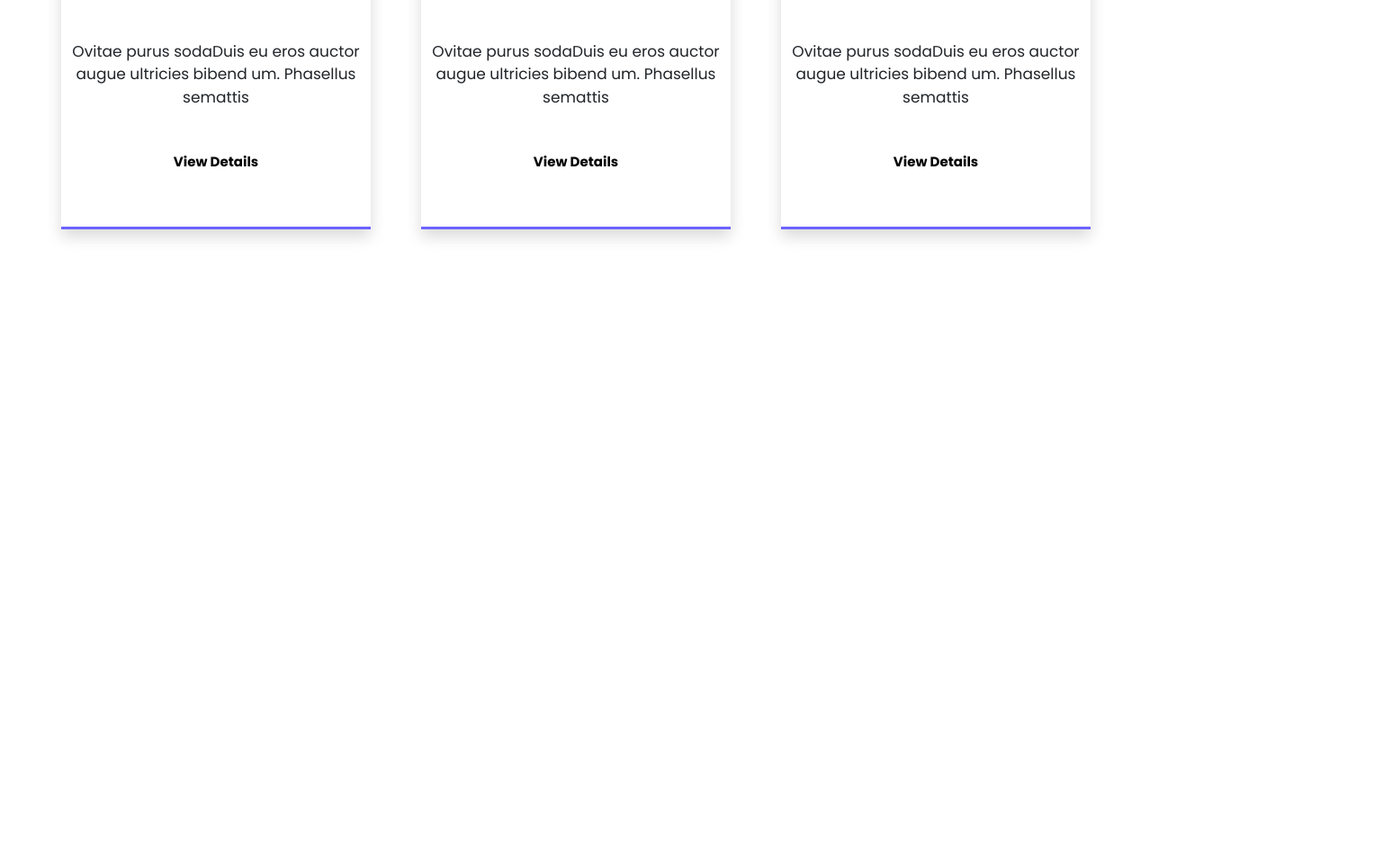
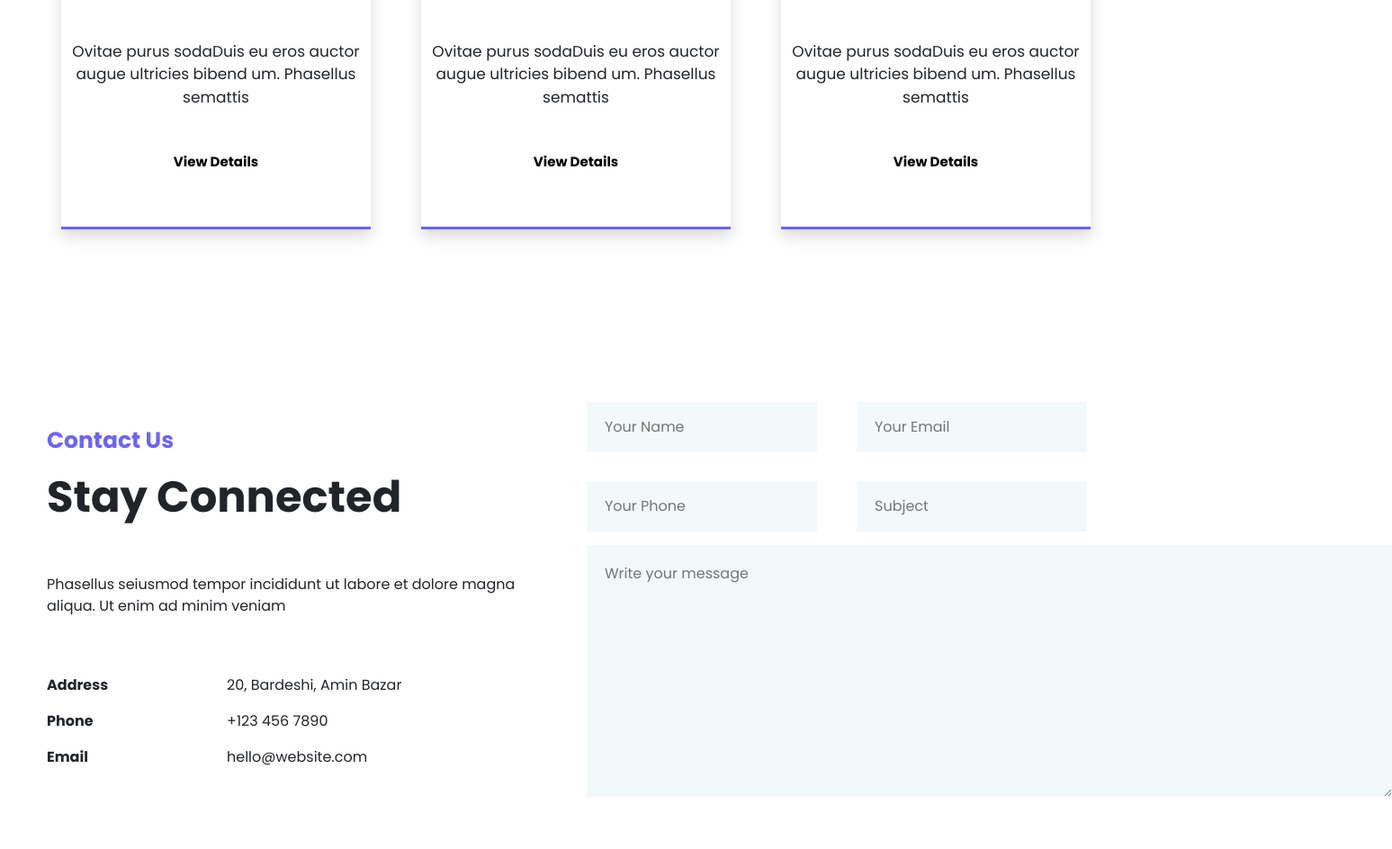
Before and after one commit to khalilhasan23/online-courses-landing-page, a plain HTML site: page index.html in a window 1280 px wide. Shown: the part 4414-5358 px from the top of the page at 90% size, 1547 px wide, since content can reach past the window. Before the commit the page ends 4709 px from the top, so only its background shows below. Drawn offline with nearby package versions, Linux system fonts and the light colour scheme.

Commit message:
input sc

```diff
--- a/css/style.css
+++ b/css/style.css
@@ -184,3 +184,19 @@ body{
     margin-top: -10px;
     box-shadow: 0px 3px 30px 3px rgb(7 7 7 / 7%);
 }
+
+.inpu{
+    background-color: #F3F9FB;
+    border: none;
+    margin-top: 32px;
+    height: 56px;
+    width: 256px;
+    padding: 20px;
+}
+
+.textarea{
+    background-color: #F3F9FB;
+    border: none;
+    padding: 20px;
+    margin-top: 15px;
+}
--- a/index.html
+++ b/index.html
@@ -284,7 +284,7 @@
 
 
         <div class="container my-4">
-            <div class="row ">
+            <div class="row pb-5">
                 <div class="col-lg-4 ">
                     <div class="shadow card-h">
                         <p class="card-p my-5">Accounting App</p>
@@ -314,6 +314,61 @@
             </div>
         </div>
 
+        <div class="container my-5">
+            <div class="row py-5">
+                <div class="col-lg-6">
+                    <p class="about">Contact Us</p>
+                    <h1 class="about-head">Stay Connected</h1>
+                    <p class="py-5">Phasellus seiusmod tempor incididunt ut labore et dolore magna aliqua. Ut enim ad minim veniam</p>
+                    <div class="row">
+                        <div class="col-lg-4">
+                            <p style="font-weight: 700;">Address</p>
+                        </div>
+                        <div class="col-lg-8">
+                            <p>20, Bardeshi, Amin Bazar</p>
+                        </div>
+                    </div>
+                    <div class="row">
+                        <div class="col-lg-4">
+                            <p style="font-weight: 700;">Phone</p>
+                        </div>
+                        <div class="col-lg-8">
+                            <p>+123 456 7890</p>
+                        </div>
+                    </div>
+                    <div class="row">
+                        <div class="col-lg-4">
+                            <p style="font-weight: 700;">Email</p>
+                        </div>
+                        <div class="col-lg-8">
+                            <p>hello@website.com</p>
+                        </div>
+                    </div>
+                </div>
+
+                <div class="col-lg-6">
+                    <div class="row">
+                        <div class="col-lg-6">
+                            <input class="inpu" type="text" placeholder="Your Name">
+                        </div>
+                        <div class="col-lg-6">
+                            <input class="inpu" type="text" placeholder="Your Email">
+                        </div>
+                    </div>
+
+                    <div class="row">
+                        <div class="col-lg-6">
+                            <input class="inpu" type="text" placeholder="Your Phone">
+                        </div>
+                        <div class="col-lg-6">
+                            <input class="inpu" type="text" placeholder="Subject">
+                        </div>
+                    </div>
+                    <textarea class="textarea" name="" id="" cols="60" rows="10" placeholder="Write your message"></textarea>
+                </div>
+            </div>
+        </div>
+
         <script src="https://cdn.jsdelivr.net/npm/bootstrap@5.3.0-alpha1/dist/js/bootstrap.bundle.min.js" integrity="sha384-w76AqPfDkMBDXo30jS1Sgez6pr3x5MlQ1ZAGC+nuZB+EYdgRZgiwxhTBTkF7CXvN" crossorigin="anonymous"></script>
     </body>
 </html>
```
